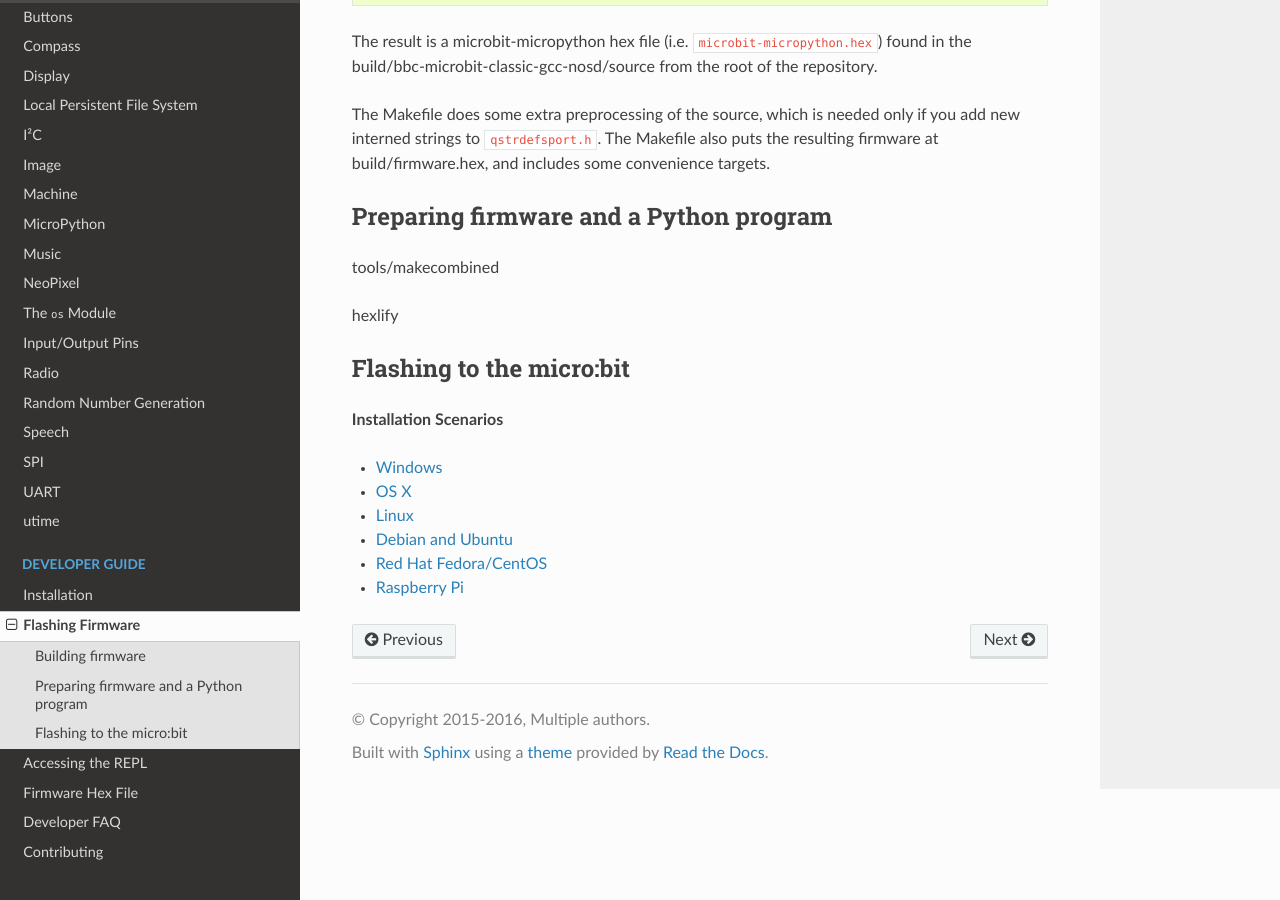
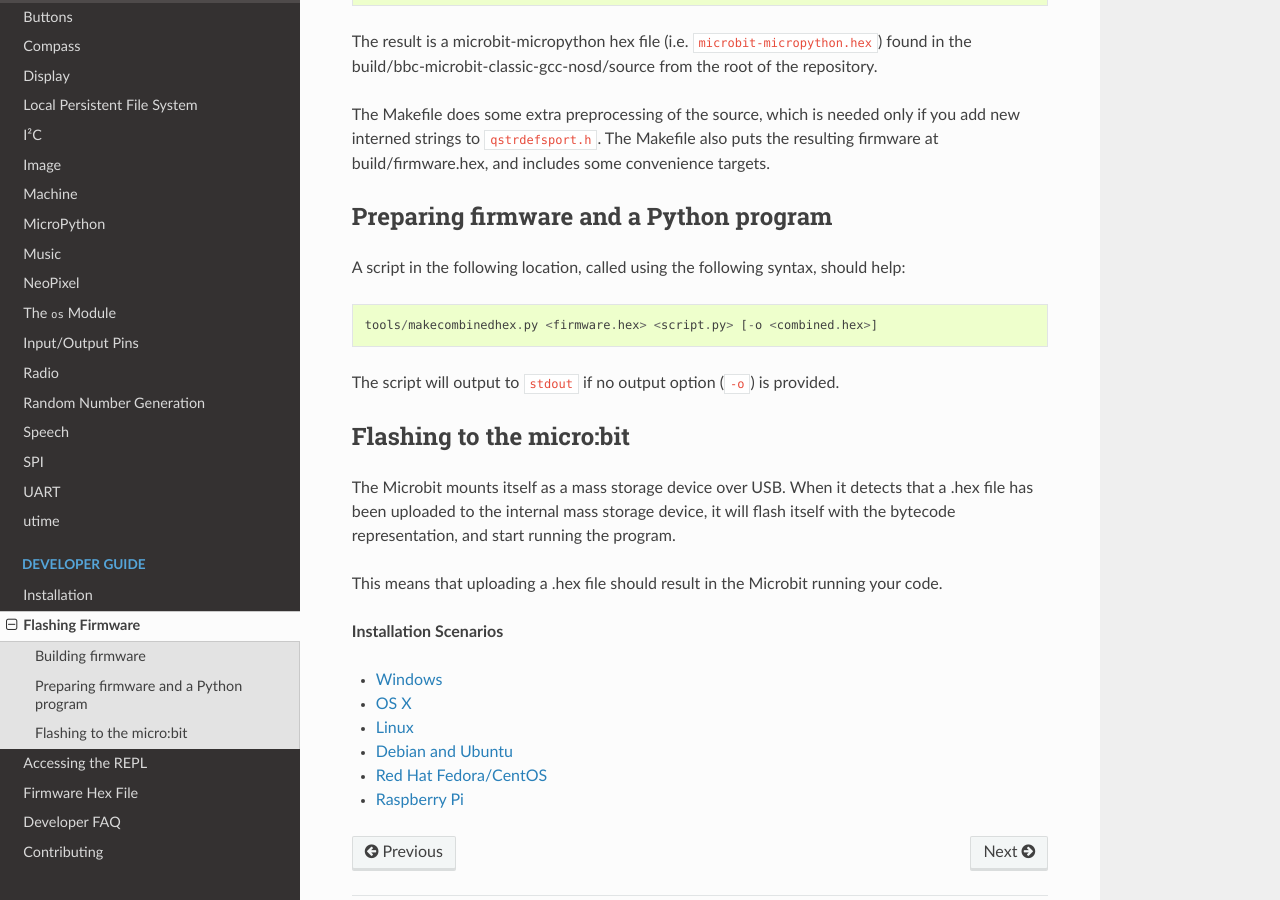
Before and after one commit to bbcmicrobit/micropython, a Sphinx documentation site: the page built from docs/devguide/flashfirmware.rst, in a window 1280 px wide and 900 px high, scrolled down 693 px. Built offline with Sphinx 7.4.7 and the Read the Docs theme 2.0.0, drawn with Linux system fonts in a browser that asks for light colours.

Commit message:
docs: Improve dev guide's installation and firmware flash instructions.

```diff
--- a/docs/devguide/flashfirmware.rst
+++ b/docs/devguide/flashfirmware.rst
@@ -36,15 +36,22 @@ targets.
 Preparing firmware and a Python program
 ---------------------------------------
 
-tools/makecombined
+A script in the following location, called using the following syntax, should
+help::
 
-hexlify
+  tools/makecombinedhex.py <firmware.hex> <script.py> [-o <combined.hex>]
 
-
+The script will output to ``stdout`` if no output option (``-o``) is provided.
 
 Flashing to the micro:bit
 -------------------------
 
+The Microbit mounts itself as a mass storage device over USB.  When it detects
+that a .hex file has been uploaded to the internal mass storage device, it will
+flash itself with the bytecode representation, and start running the program.
+
+This means that uploading a .hex file should result in the Microbit running your
+code.
 
 
 
```
Also changed, not shown: docs/devguide/installation.rst (+9 -1 lines).
